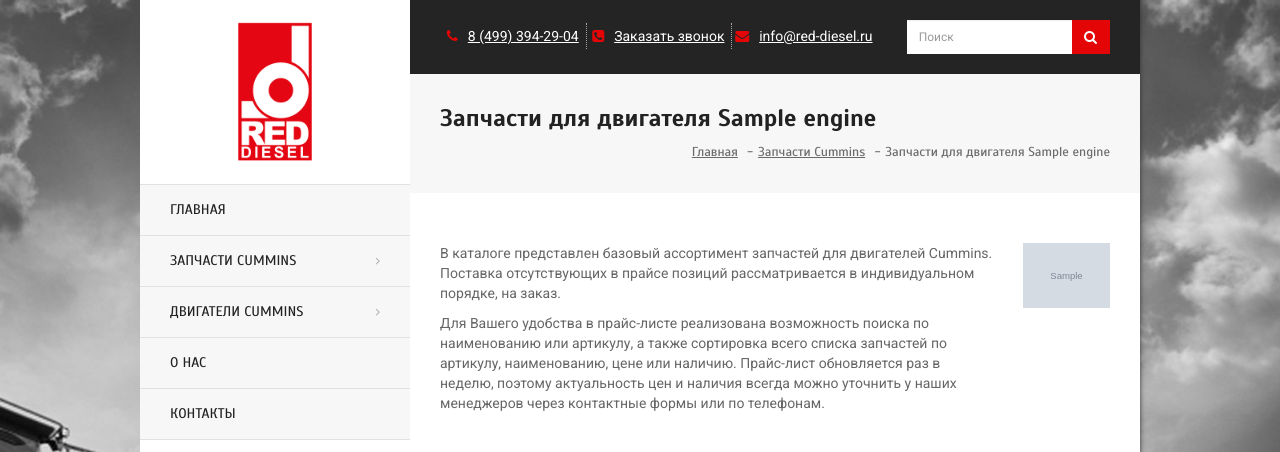
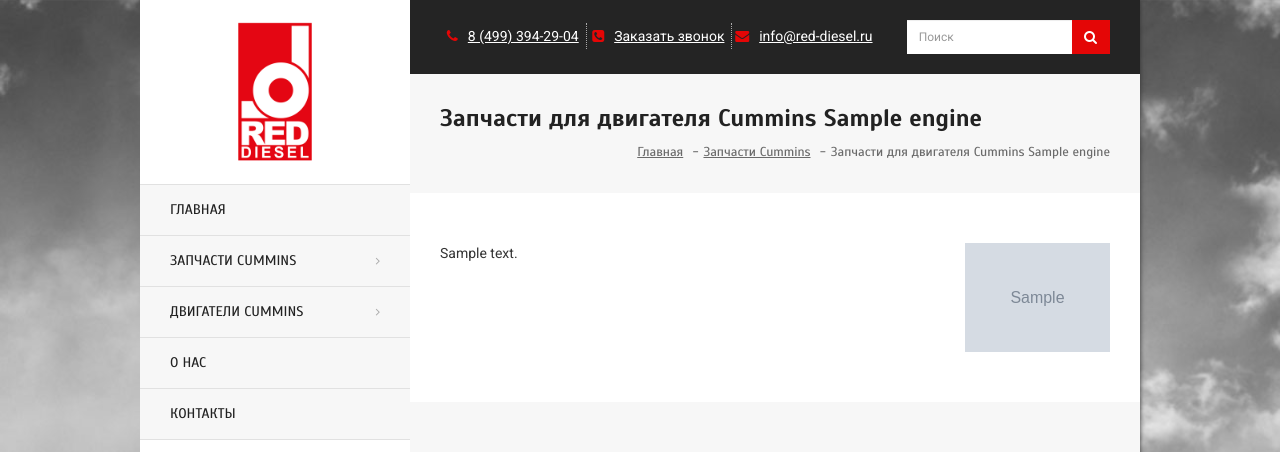
Before and after one commit to g10k/red_diesel, a Django app: template django_project/templates/django_project/engines/engine_detail.html in a window 1280 px wide. Shown: the top 452 px of the page. Run offline with Django 3.2, Linux system fonts and the light colour scheme; the template is opened without the code that fills it: most values are stand-ins (such as "Sample title", 1, 10 or a date in 2020); grey boxes marked "Sample" are stand-in pictures; some libraries are stand-ins or nearby versions.

Commit message:
re #2 - поправки engine_detail, static_root

```diff
--- a/django_project/settings_default.py
+++ b/django_project/settings_default.py
@@ -90,7 +90,7 @@
 STATICFILES_DIRS = (os.path.join(BASE_DIR, 'django_project/static/'),)
 STATIC_ROOT = os.path.join(BASE_DIR, 'django_project/static_root/')
 
-MEDIA_ROOT = os.path.join(BASE_DIR, 'django_project/static/uploads/')
+MEDIA_ROOT = os.path.join(BASE_DIR, 'django_project/static_root/uploads/')
 MEDIA_URL = '/static/uploads/'
 
 
--- a/django_project/templates/django_project/engines/engine_detail.html
+++ b/django_project/templates/django_project/engines/engine_detail.html
@@ -1,28 +1,10 @@
 {% extends 'django_project/base.html' %}
 
-{% block title %}
-    {% if engine.header %}
-        {{ engine.header }}
-    {% else %}
-        Запчасти для двигателя {{ engine.title }}: купить, цена, прайс-лист.
-    {% endif %}
-{% endblock title %}
+{% block title %}{% if engine.header %}{{ engine.header }}{% else %}Запчасти для двигателя Cummins {{ engine.title }}: купить, цена, прайс-лист.{% endif %}{% endblock title %}
 
-{% block description %}
-    {% if engine.description %}
-        {{ engine.description }}
-    {% else %}
-        Полный ассортимент запчастей для двигателя {{ engine.title }} в наличии. Лучшие цены, оперативная доставка, гарантия.
-    {% endif %}
-{% endblock description %}
+{% block description %}{% if engine.description %}{{ engine.description }}{% else %}Полный ассортимент запчастей для двигателя Cummins {{ engine.title }} в наличии. Лучшие цены, оперативная доставка, гарантия.{% endif %}{% endblock description %}
 
-{% block keywords %}
-    {% if engine.keywords %}
-        {{ engine.keywords }}
-    {% else %}
-        Запчасти на {{ engine.title }}
-    {% endif %}
-{% endblock %}
+{% block keywords %}{% if engine.keywords %}{{ engine.keywords }}{% else %}Запчасти на Cummins {{ engine.title }}{% endif %}{% endblock %}
 
 {% block content%}
     <div class="parts-page">
@@ -30,7 +12,7 @@
             <div class="container">
                 <div class="row">
                     <div class="col-sm-12">
-                        <h1>Запчасти для двигателя {{ engine.title }}</h1>
+                        <h1>Запчасти для двигателя Cummins {{ engine.title }}</h1>
                     </div>
                 </div>
                 <div class="row">
@@ -38,7 +20,7 @@
                         <ul class="page-depth">
                             <li><a href="http://red-diesel.ru/">Главная</a></li>
                             <li><a href="http://red-diesel.ru/zapchasti-cummins/">Запчасти Cummins</a></li>
-                            <li>Запчасти для двигателя {{ engine.title }}</li>
+                            <li>Запчасти для двигателя Cummins {{ engine.title }}</li>
                         </ul>
                     </div>
                 </div>
@@ -48,13 +30,14 @@
         <section class="tabs-section">
         <div class="container">
             <div class="row">
-                <div class="col-sm-10">
+                <div class="col-sm-9">
                     <div class="about-us-box">
+                        {% if engine.about_html %}{{ engine.about_html|safe }}{% else %}
                         <p>В каталоге представлен базовый ассортимент запчастей для двигателей Cummins. Поставка отсутствующих в прайсе позиций рассматривается в индивидуальном порядке, на заказ.</p>
-                        <p>Для Вашего удобства в прайс-листе реализована возможность поиска по наименованию или артикулу, а также сортировка всего списка запчастей по артикулу, наименованию, цене или наличию. Прайс-лист обновляется раз в неделю, поэтому актуальность цен и наличия всегда можно уточнить у наших менеджеров через контактные формы или по телефонам.</p>
+                        <p>Для Вашего удобства в прайс-листе реализована возможность поиска по наименованию или артикулу, а также сортировка всего списка запчастей по артикулу, наименованию, цене или наличию. Прайс-лист обновляется раз в неделю, поэтому актуальность цен и наличия всегда можно уточнить у наших менеджеров через контактные формы или по телефонам.</p>{% endif %}
                     </div>
                 </div>
-                <div class="col-sm-2">
+                <div class="col-sm-3">
                     {% for engine_photo in engine.photos.all %}
                         <img src="{{ engine_photo.image.url }}" width="100%">
                     {% empty %}
```
